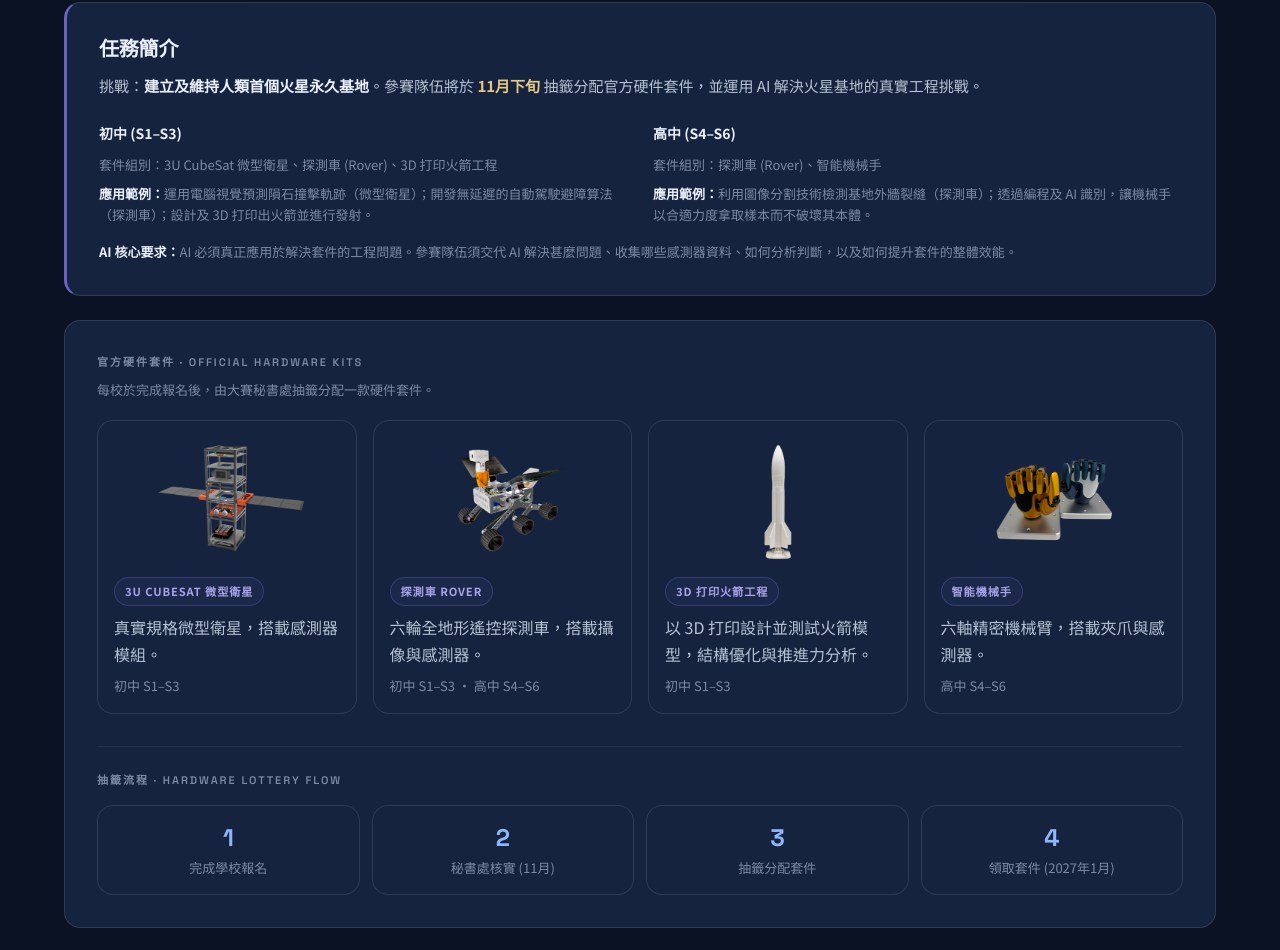
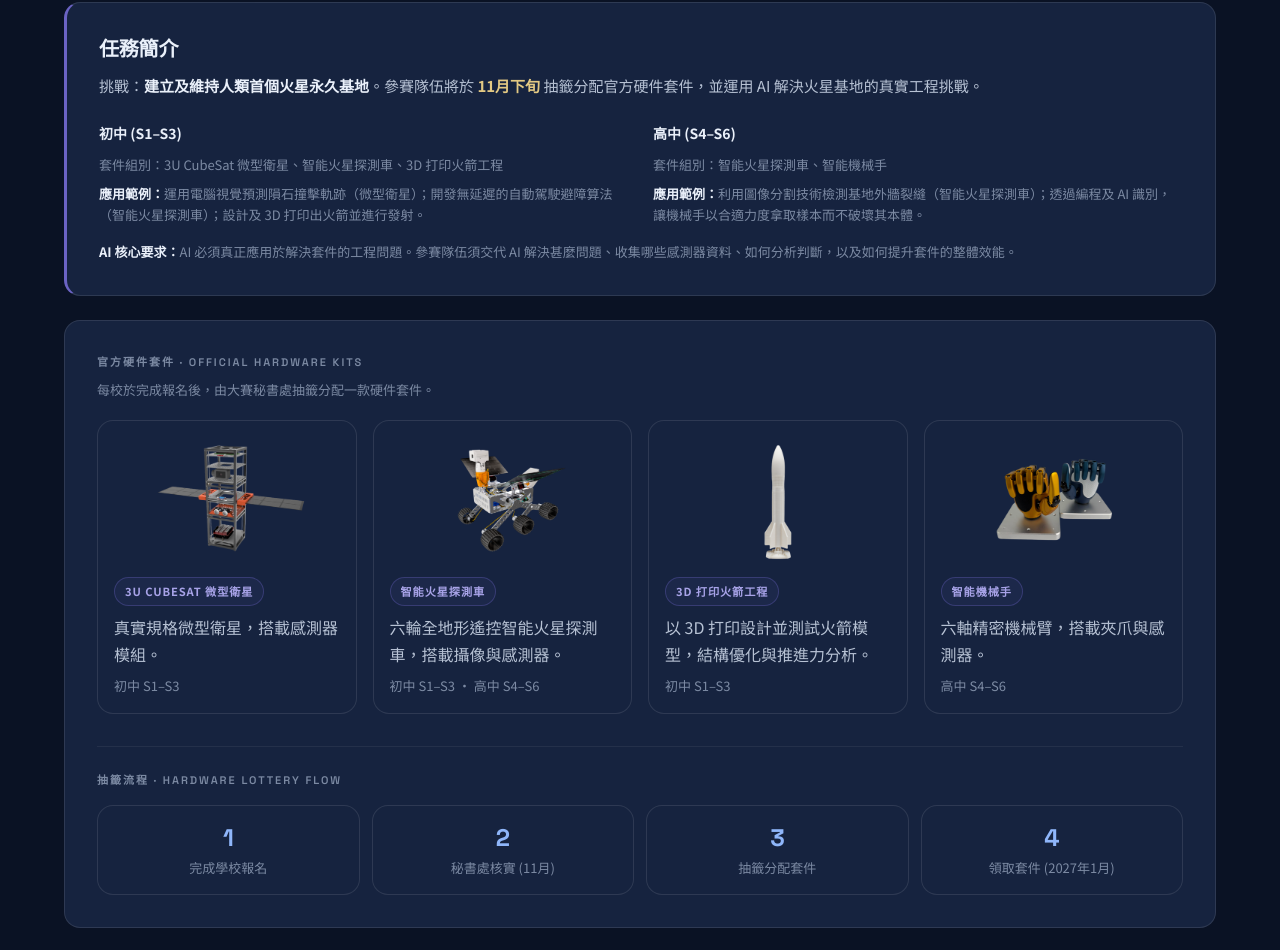
Before and after one commit to oneup24/HKATA_AI_COM, a plain HTML site: page secondary.html in a window 1280 px wide. Shown: the part 2483-3433 px from the top of the page. Drawn offline with nearby package versions, Linux system fonts and the light colour scheme.

Commit message:
rename(hardware): 探測車 Rover → 智能火星探測車 across user-visible HTML
- secondary.html: meta description, 初中/高中套件組別, 應用範例,
  rover card alt + chip + description (6 spots)
- index.html: middle/secondary section table cells (2 spots)

```diff
--- a/secondary.html
+++ b/secondary.html
@@ -4,7 +4,7 @@
     <meta charset="UTF-8">
     <meta name="viewport" content="width=device-width, initial-scale=1.0">
     <title>中學比賽章程 | 全港首屆中小學「航天築夢」航天 AI 創新大賽</title>
-    <meta name="description" content="中學組章程：標誌設計 + 航天 AI 工程挑戰 (初中：CubeSat / Rover / 3D 火箭；高中：Rover / 智能機械手)。教育局「心繫家國」聯校活動。">
+    <meta name="description" content="中學組章程：標誌設計 + 航天 AI 工程挑戰 (初中：CubeSat / 智能火星探測車 / 3D 火箭；高中：智能火星探測車 / 智能機械手)。教育局「心繫家國」聯校活動。">
     <meta property="og:title" content="中學比賽章程 | 航天築夢大賽">
     <meta property="og:description" content="中學組 (S1–S6)：標誌設計 + 航天 AI 工程 (未來火星基地)">
     <meta property="og:type" content="website">
@@ -205,13 +205,13 @@
                     <div class="grid md:grid-cols-2 gap-6 mt-6">
                         <div>
                             <h4 class="text-sm font-bold text-[var(--text-hi)] mb-3">初中 (S1–S3)</h4>
-                            <p class="caption text-[var(--text-mute)] mb-2">套件組別：3U CubeSat 微型衛星、探測車 (Rover)、3D 打印火箭工程</p>
-                            <p class="caption"><strong class="text-[var(--text-hi)]">應用範例：</strong>運用電腦視覺預測隕石撞擊軌跡（微型衛星）；開發無延遲的自動駕駛避障算法（探測車）；設計及 3D 打印出火箭並進行發射。</p>
+                            <p class="caption text-[var(--text-mute)] mb-2">套件組別：3U CubeSat 微型衛星、智能火星探測車、3D 打印火箭工程</p>
+                            <p class="caption"><strong class="text-[var(--text-hi)]">應用範例：</strong>運用電腦視覺預測隕石撞擊軌跡（微型衛星）；開發無延遲的自動駕駛避障算法（智能火星探測車）；設計及 3D 打印出火箭並進行發射。</p>
                         </div>
                         <div>
                             <h4 class="text-sm font-bold text-[var(--text-hi)] mb-3">高中 (S4–S6)</h4>
-                            <p class="caption text-[var(--text-mute)] mb-2">套件組別：探測車 (Rover)、智能機械手</p>
-                            <p class="caption"><strong class="text-[var(--text-hi)]">應用範例：</strong>利用圖像分割技術檢測基地外牆裂縫（探測車）；透過編程及 AI 識別，讓機械手以合適力度拿取樣本而不破壞其本體。</p>
+                            <p class="caption text-[var(--text-mute)] mb-2">套件組別：智能火星探測車、智能機械手</p>
+                            <p class="caption"><strong class="text-[var(--text-hi)]">應用範例：</strong>利用圖像分割技術檢測基地外牆裂縫（智能火星探測車）；透過編程及 AI 識別，讓機械手以合適力度拿取樣本而不破壞其本體。</p>
                         </div>
                     </div>
                     <p class="caption mt-4"><strong class="text-[var(--text-hi)]">AI 核心要求：</strong>AI 必須真正應用於解決套件的工程問題。參賽隊伍須交代 AI 解決甚麼問題、收集哪些感測器資料、如何分析判斷，以及如何提升套件的整體效能。</p>
@@ -233,9 +233,9 @@
                             <p class="caption mt-2 text-[var(--text-mute)]">初中 S1–S3</p>
                         </article>
                         <article class="card p-4">
-                            <img src="doc/img/hardware/rover.png" alt="探測車 Rover" class="aspect-video w-full object-cover rounded-xl mb-3" loading="lazy" decoding="async">
-                            <span class="chip chip-s mb-2">探測車 Rover</span>
-                            <p class="body-sm text-[var(--text-body)]">六輪全地形遙控探測車，搭載攝像與感測器。</p>
+                            <img src="doc/img/hardware/rover.png" alt="智能火星探測車" class="aspect-video w-full object-cover rounded-xl mb-3" loading="lazy" decoding="async">
+                            <span class="chip chip-s mb-2">智能火星探測車</span>
+                            <p class="body-sm text-[var(--text-body)]">六輪全地形遙控智能火星探測車，搭載攝像與感測器。</p>
                             <p class="caption mt-2 text-[var(--text-mute)]">初中 S1–S3 · 高中 S4–S6</p>
                         </article>
                         <article class="card p-4">
```
Also changed, not shown: index.html (+2 -2 lines).
